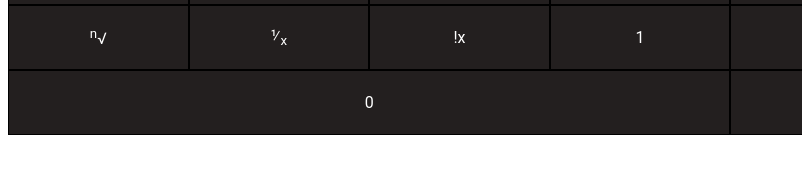
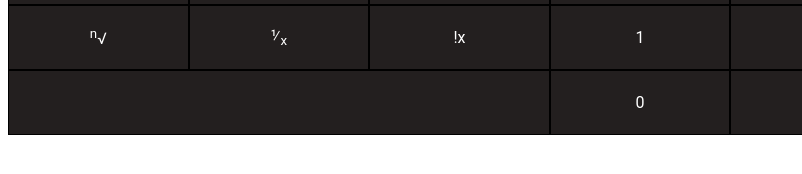
Before and after one commit to al-ensign/vanilla-js-calculator, a website built with webpack: page src/index.html in a window 1280 px wide. Shown: the part 302-476 px from the top of the page, 0-802 px from the left. Built offline with nearby package versions, Linux system fonts and the light colour scheme.

Commit message:
update buttons

```diff
--- a/src/index.html
+++ b/src/index.html
@@ -40,7 +40,8 @@
             <button type="button" class="button-el" id="two"><p>2</p></button>
             <button type="button" class="button-el" id="three"><p>3</p></div>
             <button type="button" class="button-el special" id="minus"><p>&#8722</p></button>
-            <button type="button" class="button-el span-4" id="zero"><p>0</p></button>
+            <div class="button-empty span-3"></div>
+            <button type="button" class="button-el" id="zero"><p>0</p></button>
             <button type="button" class="button-el" id="changeSign"><p>&#177</p></button>
             <button type="button" class="button-el" id="dot"><p>.</p></button>
             <button type="button"  class="button-el special" id="equal"><p>&#61</p></button>
--- a/src/style.css
+++ b/src/style.css
@@ -13,8 +13,8 @@
     width: 99.2%;
     height: 100px;
 }
-.span-4{
-    grid-column: span 4;
+.span-3{
+    grid-column: span 3;
 }
 .button-el{
     font-family: 'Roboto', serif;
@@ -23,7 +23,6 @@
     color: white;
     border:0.05px solid black;
     background: rgb(35, 31, 31);
-
 }
 .button-el:hover{
     background: rgb(106, 103, 103);
@@ -34,3 +33,8 @@
 .special{
     background-color:orange;
 }
+.button-empty{
+    height: 63px;
+    border:0.05px solid black;
+    background: rgb(35, 31, 31);
+}
```
